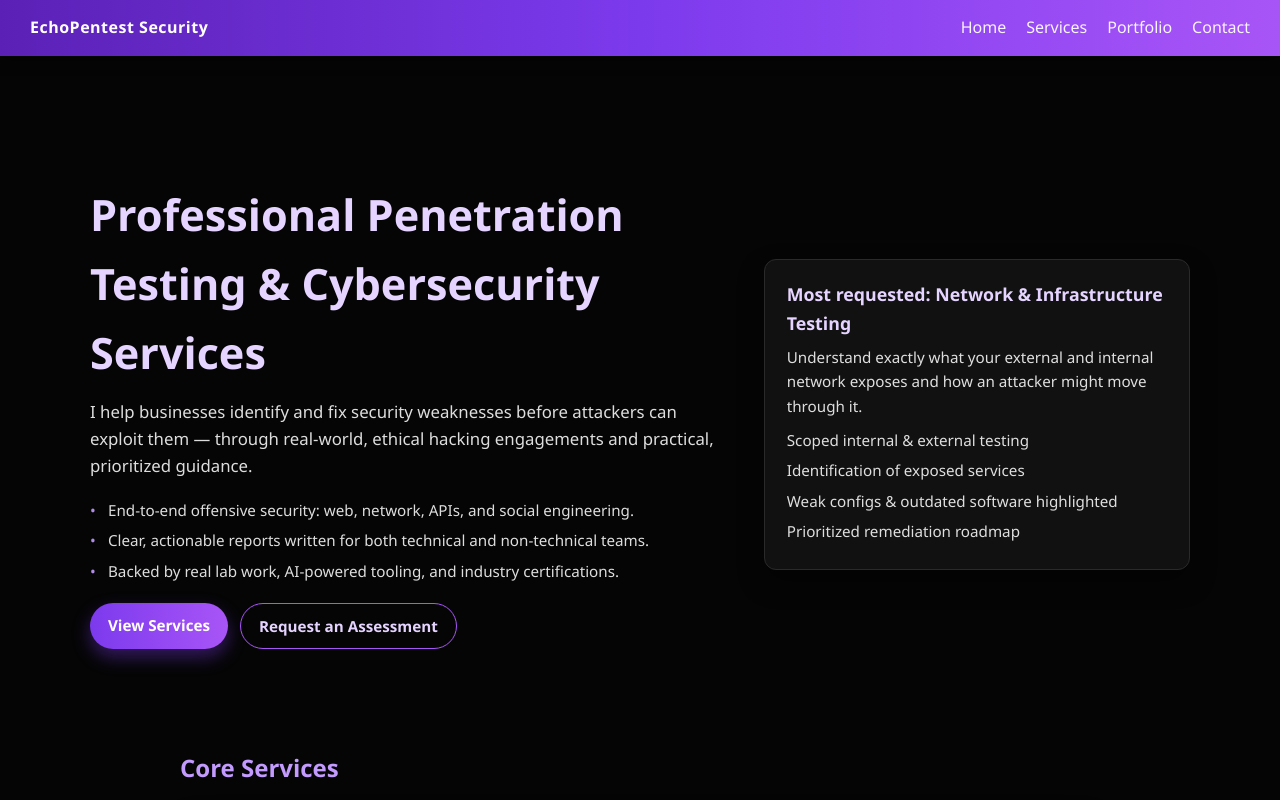
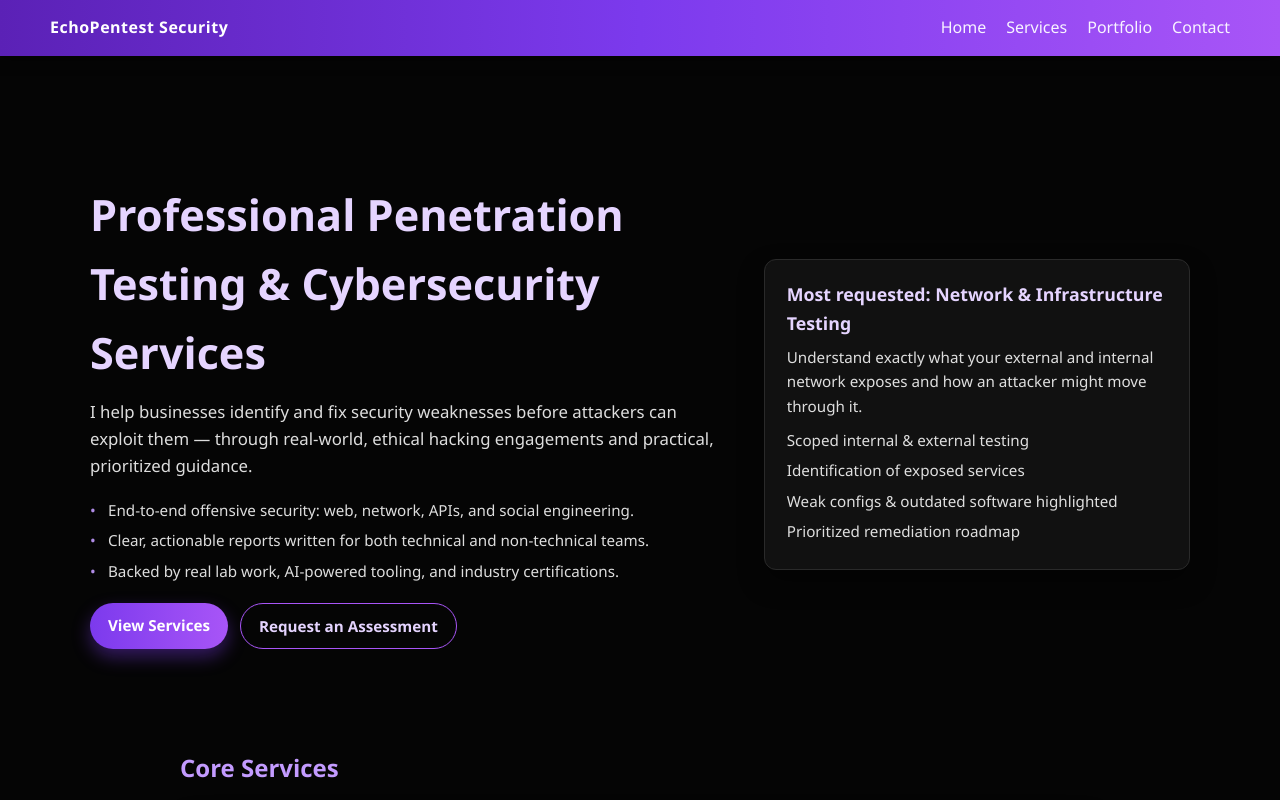
Before and after one commit to Nikolov999/Nikolov999.github.io, a plain HTML site: page index.html in a window 1280 px wide. Shown: the top 800 px of the page. Drawn offline with Linux system fonts and the light colour scheme.

Commit message:
Update style.css

```diff
--- a/style.css
+++ b/style.css
@@ -26,7 +26,7 @@ nav {
   top: 0;
   left: 0;
   width: 100%;
-  padding: 15px 30px;
+  padding: 15px 50px;
   display: flex;
   justify-content: space-between;
   align-items: center;
```
